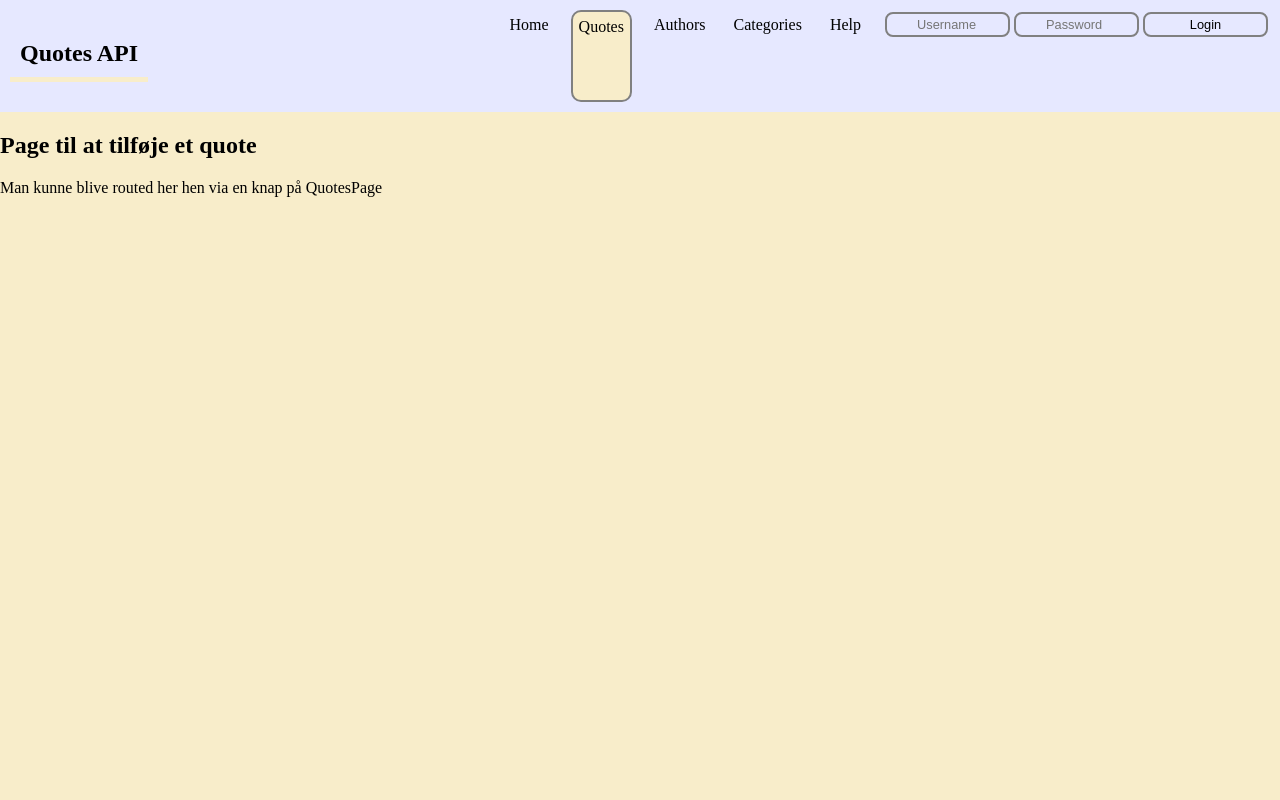
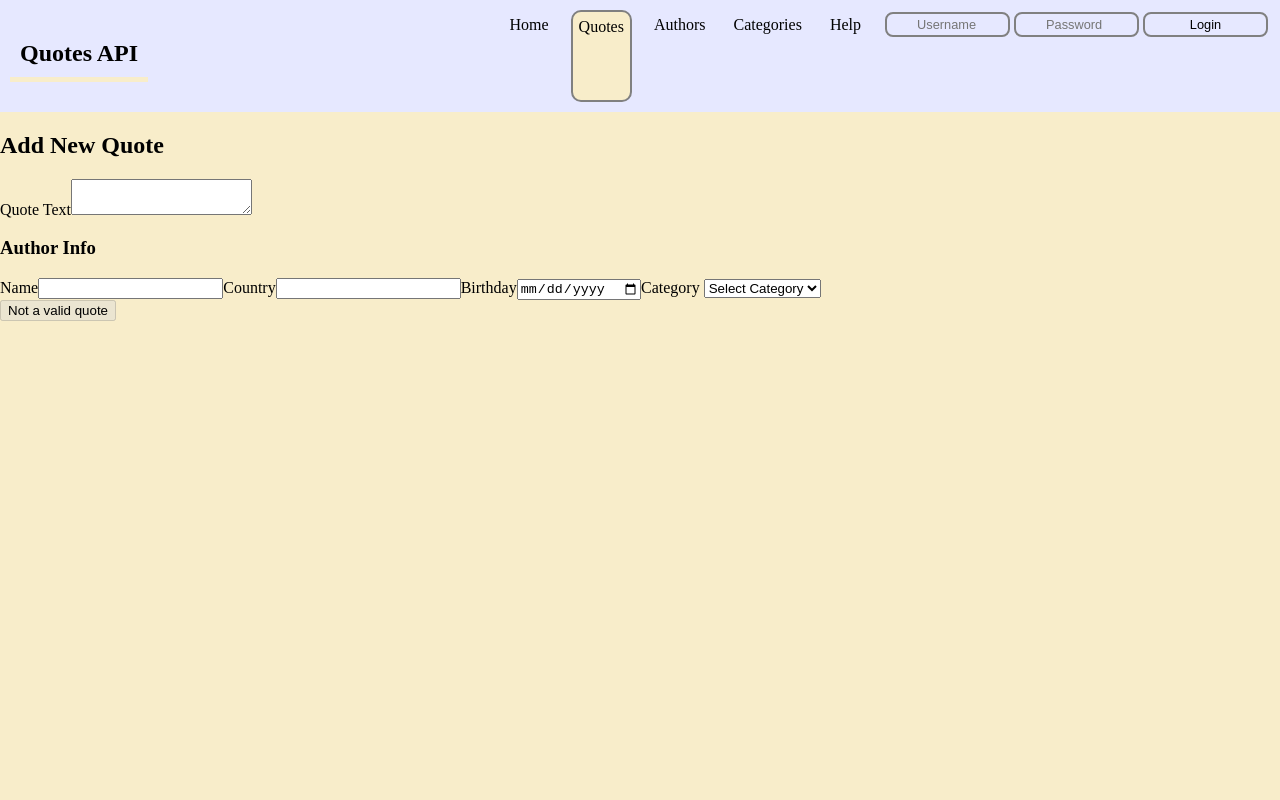
Before and after one commit to DavidK97/Quotes, a React (Vite) app in the folder quotes/: page /quotes/add-quote in a window 1280 px wide. Shown: the top 800 px of the page. Built offline with nearby package versions, Linux system fonts and the light colour scheme.

Commit message:
Implement CRUD operations for quotes: added PUT and POST methods, enhanced QuoteFormAdminTool, and improved error handling in QuotesPage.

```diff
--- a/quotes/src/apiFacade.js
+++ b/quotes/src/apiFacade.js
@@ -43,13 +43,18 @@ const fetchData = (endpoint) => {
   return fetch(BASE_URL + endpoint, options).then(handleHttpErrors);
 };
 
-const postData = (endpoint) => {
-  const options = makeOptions("POST", true);
+const postData = (endpoint, body) => {
+  const options = makeOptions("POST", true, body);
   return fetch(BASE_URL + endpoint, options).then(handleHttpErrors);
 }
 
 const deleteData = (endpoint) => {
   const options = makeOptions("DELETE", true);
+  return fetch(BASE_URL + endpoint, options).then(handleHttpErrors);
+}
+
+const putData = (endpoint, body) => {
+  const options = makeOptions("PUT", true, body);
   return fetch(BASE_URL + endpoint, options).then(handleHttpErrors);
 }
 
@@ -107,7 +112,8 @@ const facade = {
   hasUserAccess,
   getUsername,
   postData,
-  deleteData
+  deleteData,
+  putData
 };
 
 export default facade;
--- a/quotes/src/components/quoteFormAdminTool/QuoteFormAdminTool.jsx
+++ b/quotes/src/components/quoteFormAdminTool/QuoteFormAdminTool.jsx
@@ -1,61 +1,88 @@
 import { useEffect, useState } from "react";
 
-export default function QuoteFormAdminTool({blankQuote, quoteToEdit}) {
+export default function QuoteFormAdminTool({
+  blankQuote,
+  quoteToEdit,
+  updateQuote,
+}) {
   const [quote, setQuote] = useState({ ...quoteToEdit });
 
   useEffect(() => {
     setQuote(quoteToEdit);
-  }, [quoteToEdit])
+  }, [quoteToEdit]);
 
-  //Sørger for at når man har trykket edit, så kan man også ændre på inputfeleterne, ellers er de read-only, hvis der ikke er defineret et onChange event
   function handleChange(event) {
     const value = event.target.value;
     const name = event.target.id;
+
+    //TODO handle nested objects (author, category)
     setQuote({ ...quote, [name]: value });
   }
 
   function handleSubmit(event) {
-
+    event.preventDefault();
+    console.log("Data for API request:", quote);
+    updateQuote(quote);
   }
 
   return (
     <div>
       <h2>Edit form</h2>
-      {JSON.stringify(quote)}
+      <h3>Quote Details</h3>
       <form onSubmit={handleSubmit}>
-        <label htmlFor="name">Text</label>
+        <label>Text</label>
+        <textarea id="text" value={quote.text} onChange={handleChange} />
+
+        <label>Date Created</label>
         <input
-          name="text"
-          id="text"
-          type="text"
-          placeholder="text"
-          value={quote.text}
+          id="created-at"
+          type="date"
+          value={quote.createdAt}
           onChange={handleChange}
         />
 
-        <label htmlFor="category">Category</label>
-        <select name="category" id="category" value={quote.category} onChange={handleChange}>
-          <option defaultChecked>Select Category TODO</option>
-          <option value="1">Humor</option>
-          <option value="2">Motivation</option>
-        </select>
-
-
-        <label htmlFor="Author">Author</label>
+        <h3>Author Details</h3>
+        <label>Author Name</label>
         <input
-          name="author"
-          id="author"
+          id="author-name"
           type="text"
-          placeholder="author"
-          value={quote.author}
+          value={quote.author.name}
           onChange={handleChange}
         />
 
-        <button type="submit">Submit</button>
-        <button type="button" onClick={() => setQuote(blankQuote)}>
-          Reset
-        </button>
+        <label>Country</label>
+        <input
+          id="author-country"
+          type="text"
+          value={quote.author.country}
+          onChange={handleChange}
+        />
+
+        <label>Birthday</label>
+        <input
+          id="author-birthday"
+          type="text"
+          value={quote.author.dateOfBirth}
+          onChange={handleChange}
+        />
+
+        <label>Category</label>
+        <select id="category" value={quote.category.id} onChange={handleChange}>
+          <option value="">Select Category</option>
+          <option value="1">Humor</option>
+          <option value="2">Philosophy</option>
+          <option value="3">Motivation</option>
+        </select>
+
+        <div>
+          <button type="submit">Save Changes</button>
+          <button type="button" onClick={() => setQuote(blankQuote)}>
+            Reset
+          </button>
+        </div>
       </form>
+
+      <pre>{JSON.stringify(quote, null, 2)}</pre>
     </div>
   );
 }
--- a/quotes/src/components/quoteTable/QuoteTable.jsx
+++ b/quotes/src/components/quoteTable/QuoteTable.jsx
@@ -9,23 +9,22 @@ export default function QuoteTable({ quotes, selectedCategory, onLike }) {
       ? quotes
       : quotes.filter((quote) => quote.category.title === selectedCategory);
 
-  //Event bubbling example
+  //Event bubbling example and event handler example
   function handleOnClick(event) {
     console.log("Event target:", event.target.id);
     navigate(`/quotes/${event.target.id}`);
   }
 
-
   const quoteItems = filteredQuotes.map((quote) => (
     <tr key={quote.id}>
       <td id={quote.id}>{quote.text}</td>
-      <td>{quote.category?.title || "Unkown category" }</td>
+      <td>{quote.category?.title || "Unkown category"}</td>
       <td>{quote.author?.name || "Unknown author"}</td>
       <td>{quote.favoritedCount}</td>
       <td>
         <button
           onClick={(event) => {
-            event.stopPropagation(); // !! stops bubbling
+            event.stopPropagation(); //stops bubbling
             onLike(quote.id);
           }}
         >
@@ -36,7 +35,6 @@ export default function QuoteTable({ quotes, selectedCategory, onLike }) {
   ));
 
   return (
-    //Event bubbling example
     <div className={styles.container} onClick={handleOnClick}>
       <table>
         <thead>
@@ -53,21 +51,3 @@ export default function QuoteTable({ quotes, selectedCategory, onLike }) {
     </div>
   );
 }
-
-//Kommetar til eventbubbling eksempel 2
-//Da man kan klikke på <td> så kan vi ikke bruge event.target til at "hente" id'et vi skal bruge til at navigere videre med, da det fx ville give os quote.text og ikke id'et
-//Derfor sættes der et id til hvert row: data-id={quote.id}
-//Og der bruges: .closest("tr[data-id]"), til at finde det nærmeste row som en <td> tilhører
-
-/*
-    // 1. example, simple
-    console.log("Element clicked");
-    console.log("Event target:", event.target);
-    //alert("Element clicked");
-
-    // 2. example
-    const clickedRow = event.target.closest("tr[data-id]");
-
-    const quoteId = clickedRow.dataset.id;
-    navigate(`/quotes/${quoteId}`);
-    */
--- a/quotes/src/pages/admin-tools/quote-tools/QuoteToolsPage.jsx
+++ b/quotes/src/pages/admin-tools/quote-tools/QuoteToolsPage.jsx
@@ -9,7 +9,7 @@ export default function QuoteToolsPage() {
   const blankQuote = { id: "", text: "", category: "", author: "" };
   const [quoteToEdit, setQuoteToEdit] = useState(blankQuote);
 
-  //TODO kald til API
+  // The quote chosen to edit
   function editQuote(quote) {
     setQuoteToEdit(quote);
   }
@@ -23,7 +23,17 @@ export default function QuoteToolsPage() {
   }
 
   //TODO kald til API
-  function updateQuote(quote) {}
+  function updateQuote(quote) {
+    const promise = facade.putData("quotes/" + quote.id, quote);
+    promise
+      .then((updatedQuote) => {
+        setQuotes(
+          quotes.map((q) => (q.id === updatedQuote.id ? updatedQuote : q))
+        );
+        setQuoteToEdit(blankQuote);
+      })
+      .catch((error) => console.error(error));
+  }
 
   function getAllQuotes() {
     const promise = facade.fetchData("quotes");
--- a/quotes/src/pages/quote/addQuotePage/AddQuotePage.jsx
+++ b/quotes/src/pages/quote/addQuotePage/AddQuotePage.jsx
@@ -1,8 +1,101 @@
-export default function AddQuotePage () {
-    return (
+import { useState } from "react";
+import { useNavigate } from "react-router";
+import facade from "../../../apiFacade";
+
+export default function AddQuotePage() {
+  const navigate = useNavigate();
+  const [errorMessage, setErrorMessage] = useState("");
+  const username = facade.getUsername();
+
+  const [newQuote, setNewQuote] = useState({
+    text: "",
+    authorName: "",
+    authorCountry: "",
+    authorBirth: "",
+    categoryId: "",
+  });
+
+  // Live validation example
+  const isInvalid = newQuote.text.length < 10;
+
+  function handleChange(event) {
+    setNewQuote({ ...newQuote, [event.target.id]: event.target.value });
+  }
+
+  function handleSubmit(event) {
+    event.preventDefault();
+
+    const body = {
+      text: newQuote.text,
+      category: { id: newQuote.categoryId },
+      author: {
+        name: newQuote.authorName,
+        country: newQuote.authorCountry,
+        dateOfBirth: newQuote.authorBirth,
+      },
+      user: { username: username },
+    };
+
+    const promise = facade.postData("quotes", body);
+    promise.then(() => navigate("/quotes"));
+    promise.catch((error) => {
+      console.error(error);
+      setErrorMessage("Could not create quote");
+    });
+  }
+
+  return (
+    <div>
+      <h2>Add New Quote</h2>
+      {errorMessage && <p>{errorMessage}</p>}
+
+      <form onSubmit={handleSubmit}>
+        <label>Quote Text</label>
+        <textarea
+          id="text"
+          value={newQuote.text}
+          onChange={handleChange}
+          required
+        />
+        <h3>Author Info</h3>
+        <label>Name</label>
+        <input
+          id="authorName"
+          value={newQuote.authorName}
+          onChange={handleChange}
+          required
+        />
+        <label>Country</label>
+        <input
+          id="authorCountry"
+          value={newQuote.authorCountry}
+          onChange={handleChange}
+        />
+        <label>Birthday</label>
+        <input
+          id="authorBirth"
+          type="date"
+          value={newQuote.authorBirth}
+          onChange={handleChange}
+        />
+        <label>Category</label> {/* TODO replace hardcoded categories */}
+        <select
+          id="categoryId"
+          value={newQuote.categoryId}
+          onChange={handleChange}
+          required
+        >
+          <option value="">Select Category</option>
+          <option value="1">Humor</option>
+          <option value="2">Philosophy</option>
+          <option value="3">Motivation</option>
+        </select>
         <div>
-            <h2>Page til at tilføje et quote</h2>
-            <p>Man kunne blive routed her hen via en knap på QuotesPage</p>
+          <button type="submit" disabled={isInvalid}>
+            {isInvalid ? "Not a valid quote" : "Create Quote"}
+          </button>
         </div>
-    )
+      </form>
+    </div>
+  );
 }
--- a/quotes/src/pages/quote/quotesPage/QuotesPage.jsx
+++ b/quotes/src/pages/quote/quotesPage/QuotesPage.jsx
@@ -3,6 +3,7 @@ import facade from "../../../apiFacade";
 import CategorySelector from "../../../components/categorySelector/CategorySelector";
 import QuoteTable from "../../../components/quoteTable/QuoteTable";
 import QuoteCounter from "../../../components/quoteCounter/QuoteCounter";
+import { Link } from "react-router";
 
 export default function QuotesPage() {
   const [quotes, setQuotes] = useState([]);
@@ -14,7 +15,12 @@ export default function QuotesPage() {
     const promise = facade.fetchData("quotes");
     promise.then((data) => setQuotes(data));
     promise.catch((error) => {
-      console.error("Error: ", error.status);
+      console.error(
+        "Full Error: ",
+        error.fullError,
+        "Error Status:",
+        error.status
+      );
       setErrorMessage("Could not retrieve quotes");
     });
   }
@@ -52,14 +58,18 @@ export default function QuotesPage() {
       );
     });
     promise.catch((error) => {
-      console.error("Error: ", error.status);
+      console.error(
+        "Full Error: ",
+        error.fullError,
+        "Error Status:",
+        error.status
+      );
       setErrorMessage("Could not like quote");
       alert("Something went wrong, Quote could not be liked");
     });
   }
 
   useEffect(() => {
-
     getAllQuotes();
     fetchCategories();
 
@@ -74,6 +84,12 @@ export default function QuotesPage() {
   return (
     <div>
       {errorMessage && <p>{errorMessage}</p>}
+      <div>
+        <Link to="add-quote">
+          <button>Add New Quote</button>
+        </Link>
+      </div>
+
       <div className="quote-table">
         <CategorySelector
           categories={categories}
```
Also changed, not shown: quotes/src/pages/quote/quoteDetailsPage/QuoteDetailsPage.jsx (+16 -9 lines).
